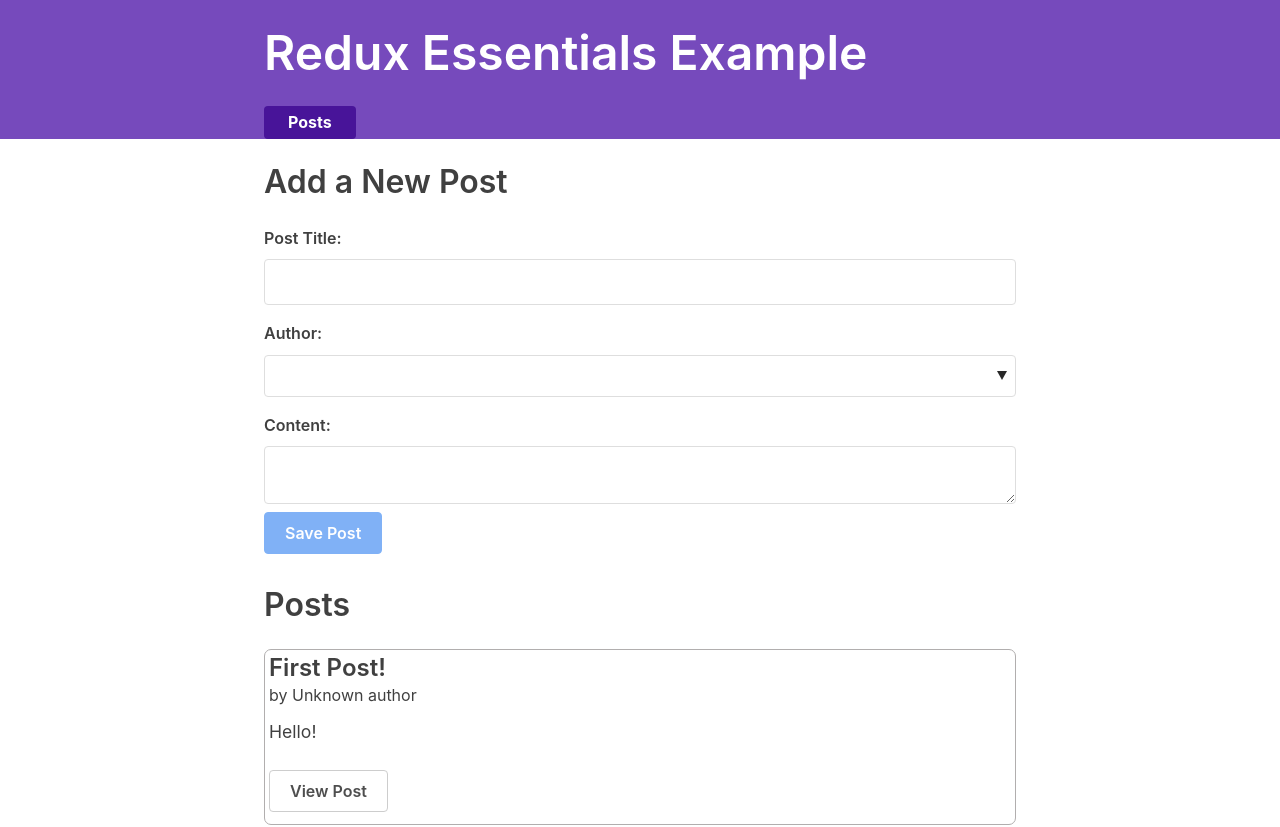
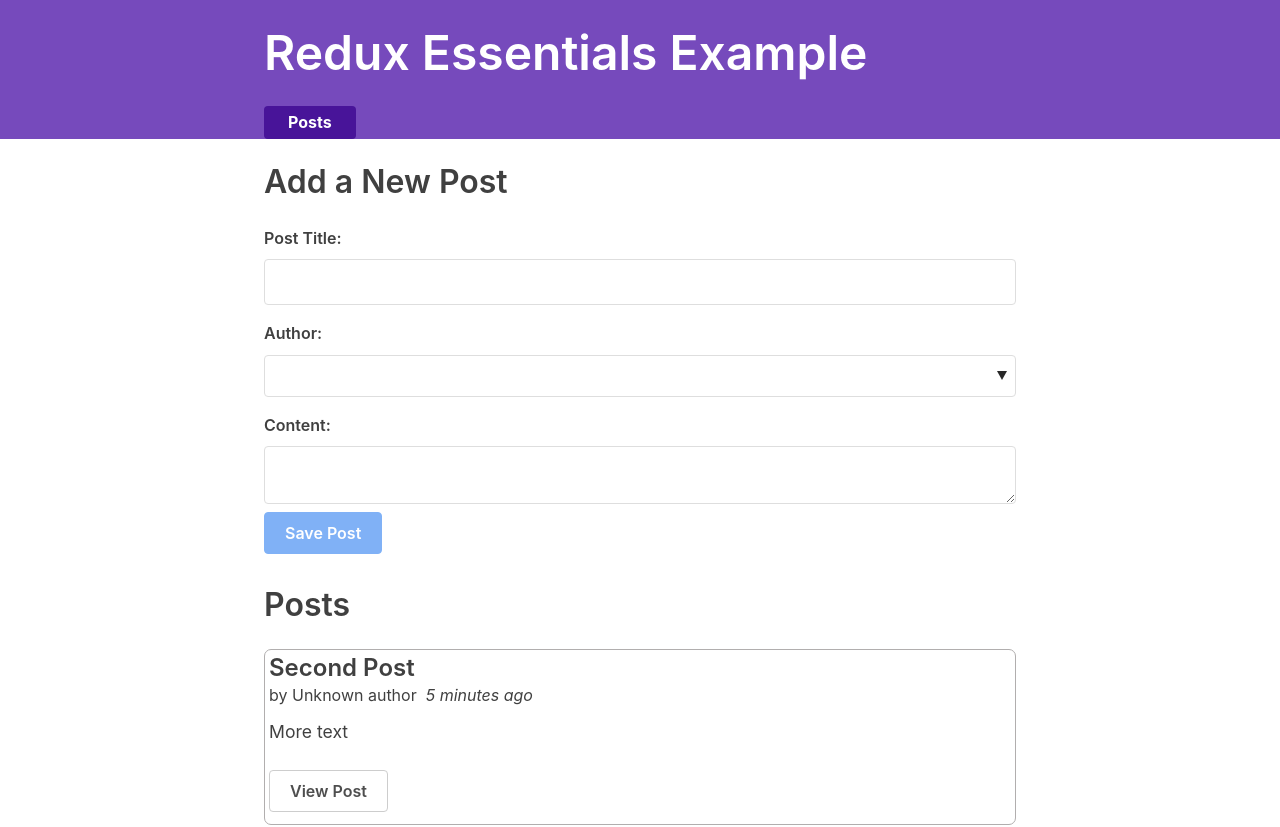
Before and after one commit to VladimirovMario/Sandbox, a React (Create React App) app in the folder 02. Redux/02. Redux Documentation/02. Redux Essentials/redux-essentials-example-app-master/: page / in a window 1280 px wide. Shown: the top 827 px of the page. Built offline with nearby package versions, Linux system fonts and the light colour scheme; what @mswjs/data, mock-socket, txtgen would draw is missing.

Commit message:
Sorting the Posts List from newest first to oldest

```diff
--- a/02. Redux/02. Redux Documentation/02. Redux Essentials/redux-essentials-example-app-master/src/features/posts/PostsList.js
+++ b/02. Redux/02. Redux Documentation/02. Redux Essentials/redux-essentials-example-app-master/src/features/posts/PostsList.js
@@ -6,7 +6,12 @@ import { TimeAgo } from './TimeAgo';
 export const PostsList = () => {
   const posts = useSelector((state) => state.posts);
 
-  const renderedPosts = posts.map((post) => (
+  // Sort posts in reverse chronological order by datetime string
+  const orderedPosts = posts
+    .slice()
+    .sort((a, b) => b.date?.localeCompare(a.date));
+
+  const renderedPosts = orderedPosts.map((post) => (
     <article className="post-excerpt" key={post.id}>
       <h3>{post.title}</h3>
       <div>
--- a/02. Redux/02. Redux Documentation/02. Redux Essentials/redux-essentials-example-app-master/src/features/posts/postsSlice.js
+++ b/02. Redux/02. Redux Documentation/02. Redux Essentials/redux-essentials-example-app-master/src/features/posts/postsSlice.js
@@ -3,10 +3,21 @@ import {
   nanoid,
   // , current
 } from '@reduxjs/toolkit';
+import { sub } from 'date-fns';
 
 const initialState = [
-  { id: '1', title: 'First Post!', content: 'Hello!' },
-  { id: '2', title: 'Second Post', content: 'More text' },
+  {
+    id: '1',
+    title: 'First Post!',
+    content: 'Hello!',
+    date: sub(new Date(), { minutes: 10 }).toISOString(),
+  },
+  {
+    id: '2',
+    title: 'Second Post',
+    content: 'More text',
+    date: sub(new Date(), { minutes: 5 }).toISOString(),
+  },
 ];
 
 const postsSlice = createSlice({
```
